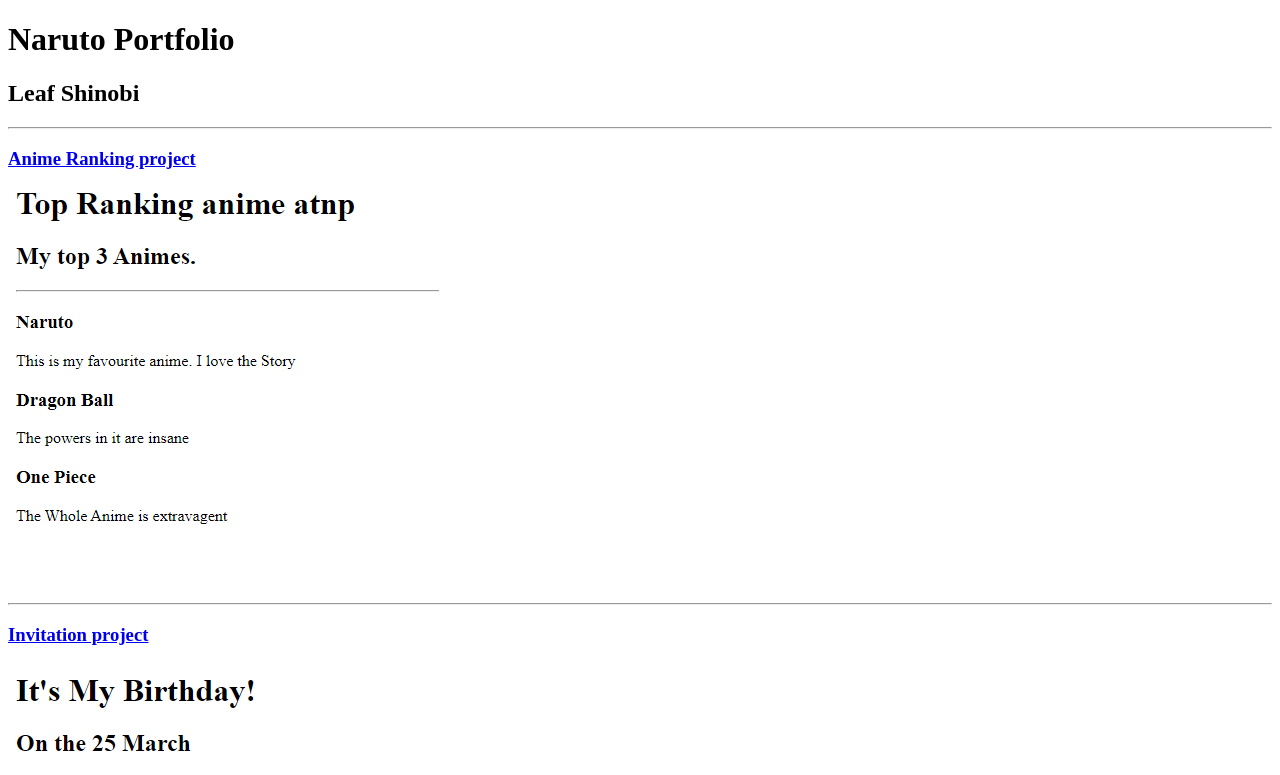
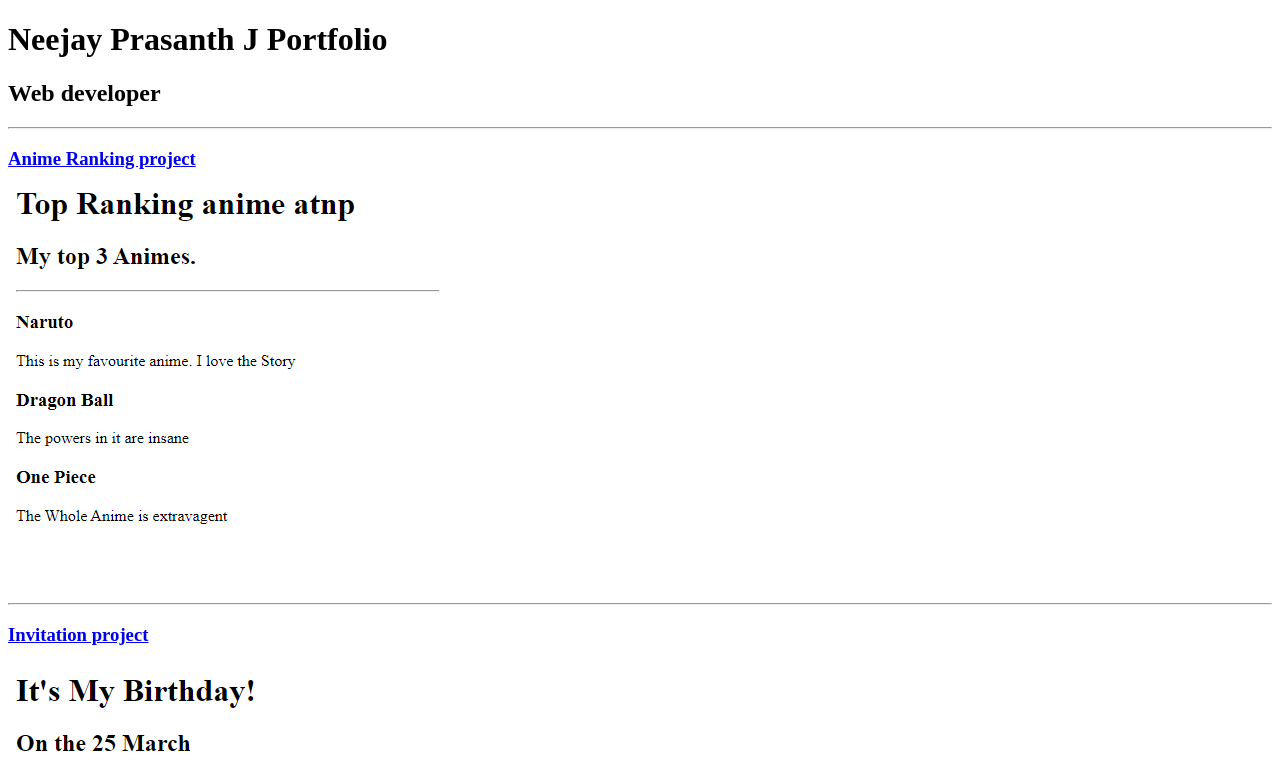
Before and after one commit to Neejay8/Html-Portfolio, a plain HTML site: page index.html in a window 1280 px wide. Shown: the top 775 px of the page. Drawn offline with Linux system fonts and the light colour scheme.

Commit message:
Update index.html

```diff
--- a/index.html
+++ b/index.html
@@ -5,8 +5,8 @@
     <title>Portfolio</title>
 </head>
 <body>
-    <h1>Naruto Portfolio</h1>
-    <h2>Leaf Shinobi</h2>
+    <h1>Neejay Prasanth J Portfolio</h1>
+    <h2>Web developer</h2>
     <hr />
     <h3><a href="./public/movie-ranking.html">Anime Ranking project</a></h3>
     <img src="./assets/images/Anime.png" alt="anime"/>
```
